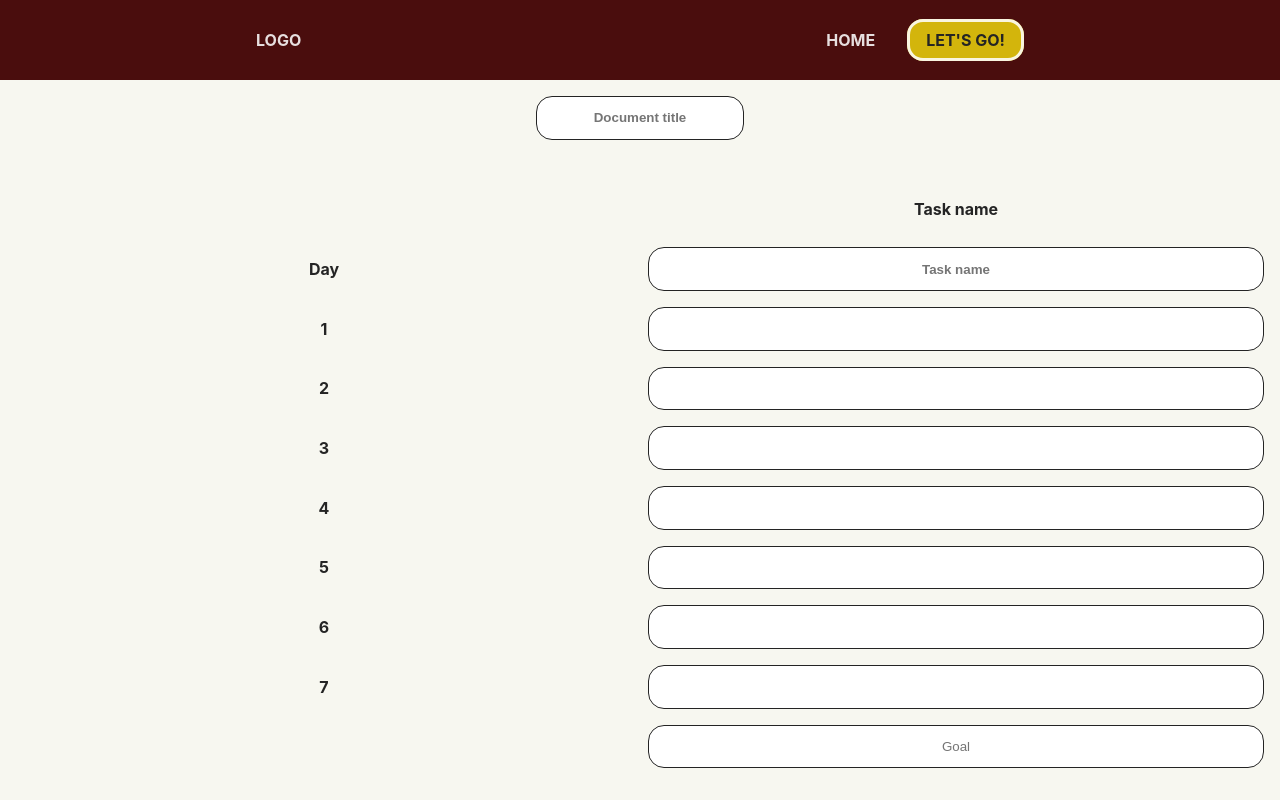
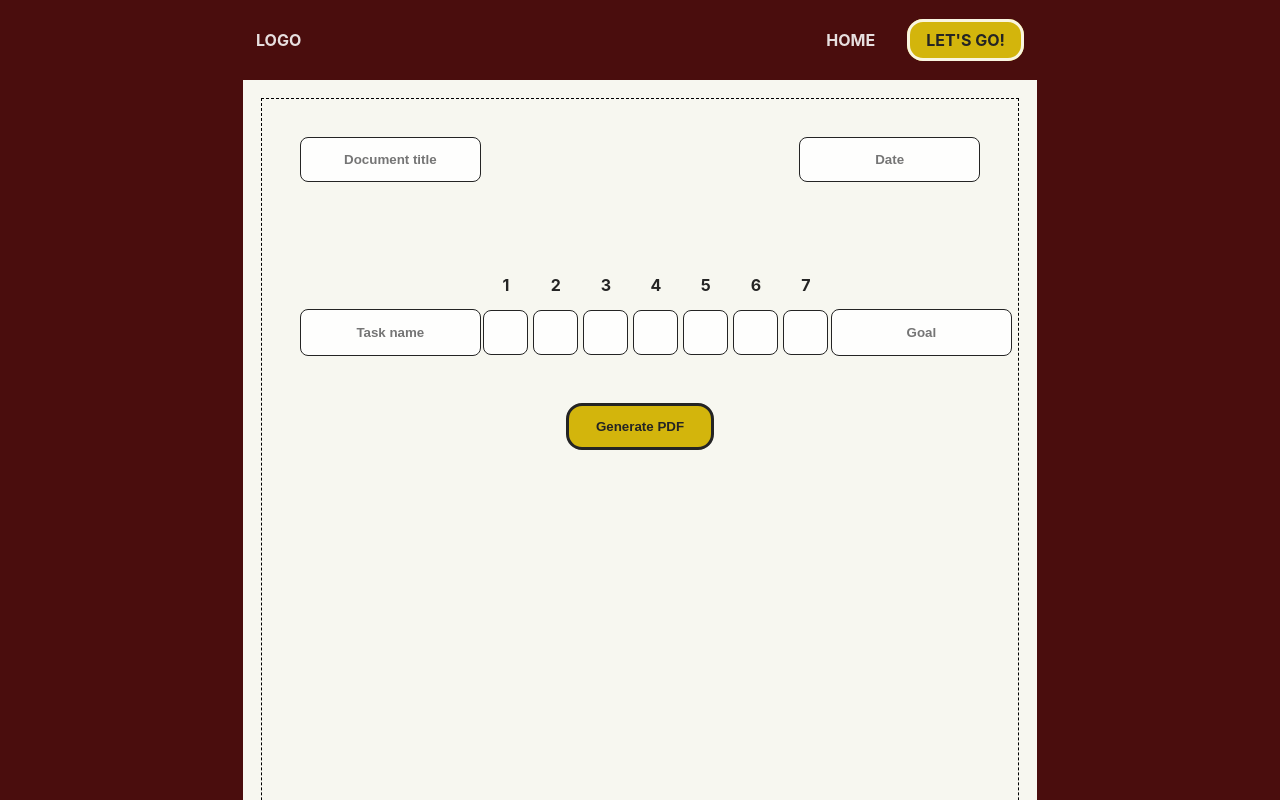
Before and after one commit to NNikiforuk/templateIT, a React (Vite) app: page /create in a window 1280 px wide. Shown: the top 800 px of the page. Built offline with nearby package versions, Linux system fonts and the light colour scheme.

Commit message:
First draft of A4 format

```diff
--- a/src/components/pages/Create.tsx
+++ b/src/components/pages/Create.tsx
@@ -4,14 +4,8 @@ import "./create.scss";
 const Create = () => {
 	const [formData, setFormData] = useState({
 		title: "",
+		date: "",
 		taskName: "",
-		blank1: "",
-		blank2: "",
-		blank3: "",
-		blank4: "",
-		blank5: "",
-		blank6: "",
-		blank7: "",
 		goal: "",
 	});
 
@@ -28,25 +22,33 @@ const Create = () => {
 
 	return (
 		<main className="create">
-			<form className="pdf">
+			<div className="pdf">
+				<div className="pdf__data">
 					<input
-					className="pdf__title"
+						className="title"
 						type="text"
 						name="title"
 						value={formData.title}
 						onChange={(e: any) => handleChange(e)}
 						placeholder="Document title"
 					/>
-				<div className="pdf__form">
-					<div className="label">Task name</div>
-					<div className="qty qty0">Day</div>
-					<div className="qty qty1">1</div>
-					<div className="qty qty2">2</div>
-					<div className="qty qty3">3</div>
-					<div className="qty qty4">4</div>
-					<div className="qty qty5">5</div>
-					<div className="qty qty6">6</div>
-					<div className="qty qty7">7</div>
+					<input
+						className="date"
+						type="text"
+						name="date"
+						value={formData.date}
+						onChange={(e: any) => handleChange(e)}
+						placeholder="Date"
+					/>
+				</div>
+				<form className="pdf__form">
+					<div className="day day1">1</div>
+					<div className="day day2">2</div>
+					<div className="day day3">3</div>
+					<div className="day day4">4</div>
+					<div className="day day5">5</div>
+					<div className="day day6">6</div>
+					<div className="day day7">7</div>
 					<input
 						className="task__name"
 						type="text"
@@ -55,55 +57,13 @@ const Create = () => {
 						onChange={(e: any) => handleChange(e)}
 						placeholder="Task name"
 					/>
-					<input
-						className="blank1"
-						type="text"
-						name="blank1"
-						value={formData.blank1}
-						onChange={(e: any) => handleChange(e)}
-					/>
-					<input
-						className="blank2"
-						type="text"
-						name="blank2"
-						value={formData.blank2}
-						onChange={(e: any) => handleChange(e)}
-					/>
-					<input
-						className="blank3"
-						type="text"
-						name="blank3"
-						value={formData.blank3}
-						onChange={(e: any) => handleChange(e)}
-					/>
-					<input
-						className="blank4"
-						type="text"
-						name="blank4"
-						value={formData.blank4}
-						onChange={(e: any) => handleChange(e)}
-					/>
-					<input
-						className="blank5"
-						type="text"
-						name="blank5"
-						value={formData.blank5}
-						onChange={(e: any) => handleChange(e)}
-					/>
-					<input
-						className="blank6"
-						type="text"
-						name="blank6"
-						value={formData.blank6}
-						onChange={(e: any) => handleChange(e)}
-					/>
-					<input
-						className="blank7"
-						type="text"
-						name="blank7"
-						value={formData.blank7}
-						onChange={(e: any) => handleChange(e)}
-					/>
+					<div className="blank blank1" />
+					<div className="blank blank2" />
+					<div className="blank blank3" />
+					<div className="blank blank4" />
+					<div className="blank blank5" />
+					<div className="blank blank6" />
+					<div className="blank blank7" />
 					<input
 						className="goal"
 						type="text"
@@ -112,10 +72,11 @@ const Create = () => {
 						onChange={(e: any) => handleChange(e)}
 						placeholder="Goal"
 					/>
+				</form>
+				<button className="btn" onClick={handlePrint}>
+					Generate PDF
+				</button>
 			</div>
-				<div className="add__row">+</div>
-			</form>
-			<button className="btn" onClick={handlePrint}>Generate PDF</button>
 		</main>
 	);
 };
--- a/src/components/pages/create.scss
+++ b/src/components/pages/create.scss
@@ -1,132 +1,164 @@
 @import "../../index.scss";
 
+@page {
+    size: A4;
+    margin: 0;
+}
+
 .create {
-    background-color: $neon-white;
     color: $black;
-    width: 100vw;
+    margin: 0 auto;
+    padding: 0;
+    display: flex;
+    flex-direction: column;
 
     .pdf {
-        padding: 1em;
+        display: inline-block;
+        position: relative;
+        height: 297mm;
+        width: 210mm;
+        font-size: 12pt;
+        margin: 0 auto;
+        padding: calc(0.5cm + 1cm);
+        background-color: $neon-white;
 
         input {
-            padding: 1em;
-            border: .5px solid $black;
-            border-radius: 16px;
-            color: $black;
-            text-align: center;
+            border-radius: 8px;
+            border: 1.5px solid $black;
+            background-color: $white;
         }
 
-        &__title {
-            font-weight: bold;
-            text-align: center;
+        &__data {
+            display: flex;
+            justify-content: space-between;
+            align-items: center;
+
+            .title,
+            .date {
+                font-weight: bold;
+                text-align: center;
+                height: 45px;
+            }
         }
 
         &__form {
-            padding: 3em 0 .05em 0;
             display: grid;
-            grid-template-columns: 1fr 1fr;
-            grid-template-rows: repeat(10, 1fr);
-            grid-column-gap: 1em;
-            grid-row-gap: 1em;
+            grid-template-columns: repeat(9, 1fr);
+            grid-template-rows: 1fr 1fr 1fr;
+            margin-top: 5em;
+            text-align: center;
+            place-items: center;
 
-            .label {
-                grid-area: 1 / 2 / 2 / 2;
+            .day {
+                font-weight: bold;
+                width: 50px;
+            }
+
+            .day1 {
+                grid-area: 1 / 2 / 1 / 2;
+            }
+
+            .day2 {
+                grid-area: 1 / 3 / 1 / 3;
+            }
+
+            .day3 {
+                grid-area: 1 / 4 / 1 / 4;
+            }
+
+            .day4 {
+                grid-area: 1 / 5 / 1 / 5;
+            }
+
+            .day5 {
+                grid-area: 1 / 6 / 1 / 6;
+            }
+
+            .day6 {
+                grid-area: 1 / 7 / 1 / 7;
+            }
+
+            .day7 {
+                grid-area: 1 / 8 / 1 / 8;
+            }
+
+            .task__name,
+            .goal {
+                font-weight: bold;
+                line-height: 45px;
+                text-align: center;
             }
 
             .task__name {
-                font-weight: bold;
+                grid-area: 2 / 1 / 2 / 1;
+            }
+
+            .blank {
+                width: 45px;
+                height: 45px;
+                text-align: center;
+            }
+
+            .blank,
+            input {
+                border-radius: 8px;
+                border: 1.5px solid $black;
+                background-color: $white;
+            }
+
+            .blank1 {
                 grid-area: 2 / 2 / 2 / 2;
             }
 
-            .qty, .label {
-                font-weight: bold;
-                display: flex;
-                align-items: center;
-                justify-content: center;
-            }
-
-            .qty0 {
-                grid-area: 2 / 1 / 2 / 2;
-            }
-
-            .qty1 {
-                grid-area: 3 / 1 / 3 / 2;
-            }
-
-            .qty2 {
-                grid-area: 4 / 1 / 4 / 2;
-            }
-
-            .qty3 {
-                grid-area: 5 / 1 / 5 / 2;
-            }
-
-            .qty4 {
-                grid-area: 6 / 1 / 6 / 2;
-            }
-
-            .qty5 {
-                grid-area: 7 / 1 / 7 / 2;
-            }
-
-            .qty6 {
-                grid-area: 8 / 1 / 8 / 2;
-            }
-
-            .qty7 {
-                grid-area: 9 / 1 / 9 / 2;
-            }
-
-            .blank1 {
-                grid-area: 3 / 2 / 3 / 2;
-            }
-
             .blank2 {
-                grid-area: 4 / 2 / 4 / 2;
+                grid-area: 2 / 3 / 2 / 3;
             }
 
             .blank3 {
-                grid-area: 5 / 2 / 5 / 2;
+                grid-area: 2 / 4 / 2 / 4;
             }
 
             .blank4 {
-                grid-area: 6 / 2 / 6 / 2;
+                grid-area: 2 / 5 / 2 / 5;
             }
 
             .blank5 {
-                grid-area: 7 / 2 / 7 / 2;
+                grid-area: 2 / 6 / 2 / 6;
             }
 
             .blank6 {
-                grid-area: 8 / 2 / 8 / 2;
+                grid-area: 2 / 7 / 2 / 7;
             }
 
             .blank7 {
-                grid-area: 9 / 2 / 9 / 2;
+                grid-area: 2 / 8 / 2 / 8;
             }
 
             .goal {
-                grid-area: 10 / 2 / 10 / 2;
+                grid-area: 2 / 9 / 2 / 9;
             }
         }
-
-        .add__row {
-            display: inline-block;
-            width: 40px;
-            height: 40px;
-            display: flex;
-            justify-content: center;
-            align-items: center;
-            margin: 2em auto;
-            border-radius: 50%;
-            font-weight: bold;
-            background-color: $black;
-            color: $white;
-            cursor: pointer;
-        }
-
-    }
-    .btn {
-        margin-bottom: 3em;
     }
 }
+
+@media screen {
+    .pdf::after {
+        position: absolute;
+        content: '';
+        top: 0;
+        left: 0;
+        width: calc(100% - 0.5cm * 2);
+        height: calc(100% - 0.5cm * 2);
+        margin: 0.5cm;
+        outline: thin dashed black;
+        pointer-events: none;
+        z-index: 9999;
+    }
+}
+
+@media print {
+    .pdf {
+        margin: 0;
+        overflow: hidden;
+    }
+}
```
Lines whose indentation alone changed are shown as unchanged.
